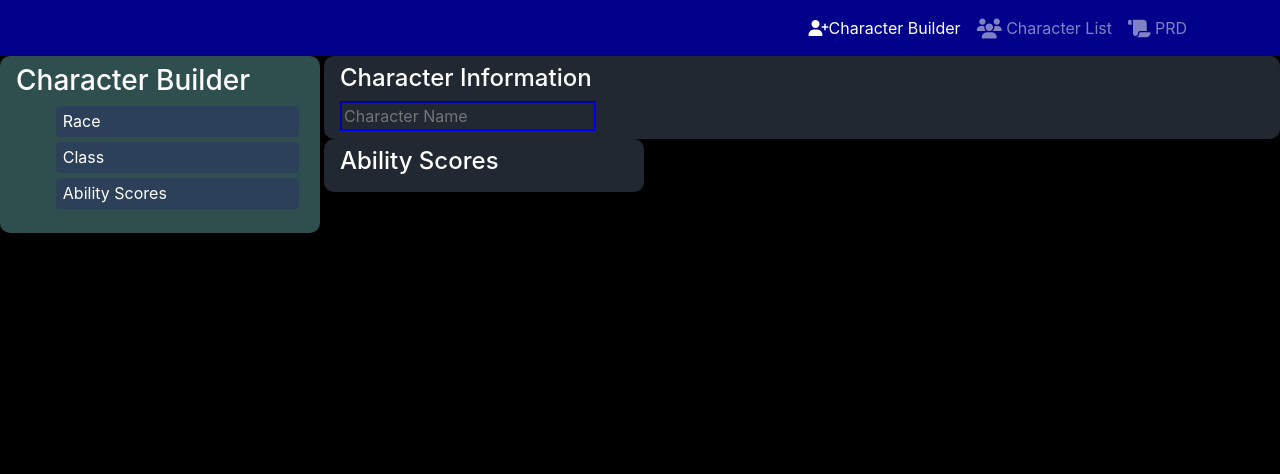
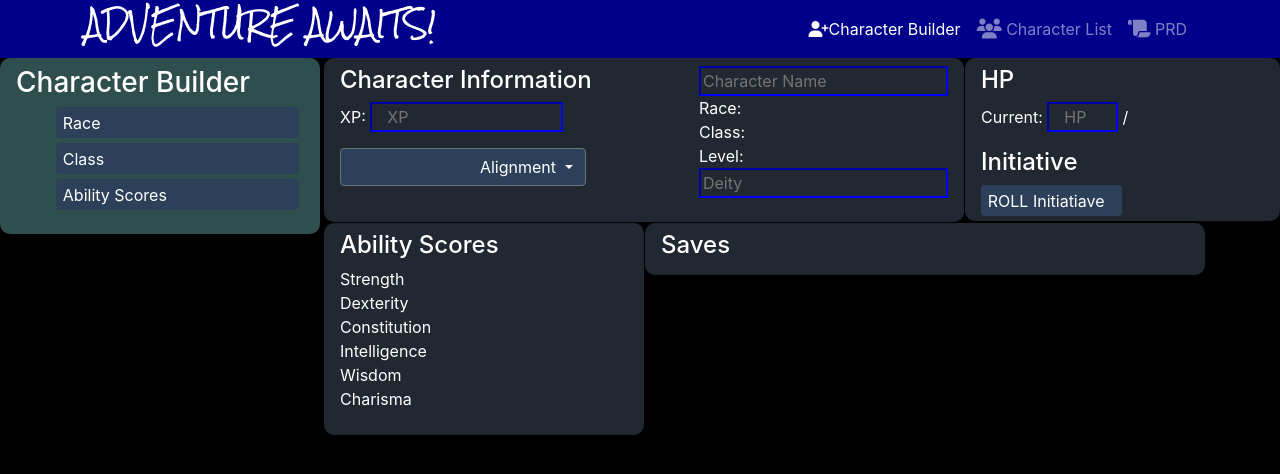
Before and after one commit to Jduncan06/Character-Builder, a website: page index.html in a window 1280 px wide. Drawn offline with nearby package versions, Linux system fonts and the light colour scheme.

Commit message:
middle section

```diff
--- a/index.html
+++ b/index.html
@@ -17,14 +17,16 @@
       rel="stylesheet"
       href="node_modules/font-awesome/css/font-awesome.min.css"
     />
+    <link href="https://fonts.googleapis.com/css2?family=Rock+Salt&display=swap" rel="stylesheet">
     <script
       src="https://kit.fontawesome.com/599b31d8e0.js"
       crossorigin="anonymous"
     ></script>
     <link rel="stylesheet" href="styles.css" />
   </head>
-  <body>
+  <body class="text-white">
     <header>
+      <!--Navbar-collapses to hamburger on  small screens-->
       <nav class="navbar navbar-expand-sm navbar-dark">
         <div class="container">
           <button
@@ -35,22 +37,23 @@
           >
             <span class="navbar-toggler-icon"></span>
           </button>
+          <h3 class="title text-sm-left">ADVENTURE AWAITS!</h3>
           <div class="collapse navbar-collapse" id="pcNavbar">
             <ul class="navbar-nav ml-auto">
               <li class="nav-item active">
                 <a class="nav-link" href="#"
                   ><i class="fa-solid fa-user-plus"></i>Character Builder</a
-                >
+                ><!--create script to toggle character builder panel-->
               </li>
               <li class="nav-item">
                 <a class="nav-link" href="character-list.html"
                   ><i class="fa-solid fa-users fa-lg"></i> Character List</a
-                >
+                ><!--Opens dropdown showing saved characters-->
               </li>
               <li class="nav-item">
                 <a class="nav-link" href="https://www.d20pfsrd.com/"
                   ><i class="fa-solid fa-scroll fa-lg"></i> PRD</a
-                >
+                ><!--Directs to pathfinder reference document-->
               </li>
             </ul>
           </div>
@@ -58,35 +61,85 @@
       </nav>
     </header>
     <div class="container-fluid main-body">
-      <div class="row">
-        <div class="d-none d-md-block col-sm-2 col-md-3 main-column-left text-white rounded-rectangle">
+      <div class="row"><!--top row of sections Info, HP, Init (Character builder)-->
+        <div class="d-none d-md-block col-sm-2 col-md-3 main-column-left rounded-rectangle">
           <h3>Character Builder</h3>
           <div class="button-holder">
-            <ul>
-              <li>
-                <div class="small-margin-right-bottom div-button text-white">Race</div>
+            <ul class="ul-char-build">
+              <li><!--Need modal popup to choose race-->
+                <div class="small-margin-right-bottom div-button">Race</div>
               </li>
-              <li>
-                <div class="small-margin-right-bottom div-button text-white">Class</button>
+              <li><!--Need modal popup to choose class-->
+                <div class="small-margin-right-bottom div-button">Class</button>
               </li>
-              <li>
-                <div class="small-margin-right-bottom div-button text-white">Ability Scores</div>
+              <li><!--Need modal popup to choose how we are assigning ability scores and to choose them-->
+                <div class="small-margin-right-bottom div-button">Ability Scores</div>
               </li>
             </ul>
           </div>
         </div>
         <div class="col-fluid col-md-9 main-column-right">
           <div class="row">
-            <div class="col-fluid section-top rounded-rectangle char-info ml-md-1">
-              <h4 class="text-white">Character Information</h4>
-              <input class="text-input text-white" placeholder="Character Name">
-
+            <!--top section-->
+            <div class="col-8 section-top rounded-rectangle char-info ml-md-1">
+              <div class="row">
+                <div class="col-6">
+                  <h4>Character Information</h4>
+                  <p class=>XP: <input class="text-input col-8" placeholder="XP"></p>
+                  <div class="dropdown">
+                    <button class="btn btn-secondary alignmentBtn dropdown-toggle" type="button" id="alignmentDropdownButton" data-toggle="dropdown" aria-haspopup="true" aria-expanded="false">
+                      Alignment
+                    </button>
+                    <!--Need to fix dropdown to show alignment picked-->
+                    <div class="dropdown-menu" aria-labelledby="alignmentDropdownButton">
+                      <a class="dropdown-item" href="#">Lawful-Good</a>
+                      <a class="dropdown-item" href="#">Neutral-Good</a>
+                      <a class="dropdown-item" href="#">Chaotic-Good</a>
+                      <a class="dropdown-item" href="#">Lawful-Neutral</a>
+                      <a class="dropdown-item" href="#">Neutral</a>
+                      <a class="dropdown-item" href="#">Chaotic-Neutral</a>
+                      <a class="dropdown-item" href="#">Lawful-Evil</a>
+                      <a class="dropdown-item" href="#">Neutral-Evil</a>
+                      <a class="dropdown-item" href="#">Chaotic-Evil</a>
+                    </div>
+                  </div>
+                </div>
+                <div class="col-6">
+                  <ul class= "pb-4 pb-xl-0">
+                    <li><input class="text-input" placeholder="Character Name"></li>
+                    <li>Race:</li><!--Write script to show chosen race here-->
+                    <li>Class:</li><!--Write script to show chosen class here-->
+                    <li>Level:</li><!--Add number picker modal for level and write script to add level-ups to character builder-->
+                    <li><input class="text-input" placeholder="Deity"></li>
+                  </ul>
+                </div>
+              </div>
+            </div>
+            <div class="col section-top rounded-rectangle hp">
+              <h4>HP</h4><!--Need Max HP calculation script-->
+                <p>Current: <input class="text-input col-3 " placeholder="HP"> /</p>
+                <h4>Initiative</h4>
+                <!--Need script to roll d20+ init bonus-->
+                <div class="div-button init ">ROLL Initiatiave</button>
+              </div>
             </div>
           </div>
-            <div class="row">
-              <div class="col-4 rounded-rectangle section-ability-scores ml-md-1">
-                <h4 class="text-white">Ability Scores</h4>
-              </div>
+          <!--End of top section-->
+          <div class="row middle-section">
+            <!--Middle Section-->
+            <div class="col col-sm-4 rounded-rectangle section-ability-scores ml-md-1">
+              <ul class="ul-abilities"><h4>Ability Scores</h4>
+                <!--Add number spinners and scripts to increase/decrease correct abilities with racial bonuses-->
+                <li>Strength</li>
+                <li>Dexterity</li>
+                <li>Constitution</li>
+                <li>Intelligence</li>
+                <li>Wisdom</li>
+                <li>Charisma</li>
+              </ul>
+            </div>
+            <div class="col-sm-7 section-saves rounded-rectangle">
+              <h4>Saves</h4>
             </div>
           </div>
         </div>
--- a/styles.css
+++ b/styles.css
@@ -3,8 +3,11 @@ html body{
 }
 .navbar{
     background-color: darkblue;
+
 }
-
+.title{
+    font-family: 'Rock Salt', cursive;
+}
 .main-column-left{
     display:inline-block;
     background: darkslategray;
@@ -43,7 +46,7 @@ ul{
     margin-right: 0.3em;
 }
 .section-ability-scores{
-
+    margin-top: 1px;
     width:100%;
     height:fit-content;
     background: #222831;
@@ -57,7 +60,38 @@ ul{
     height:100%;
 }
 .text-input{
+    cursor: pointer;
     background: #222831;
     outline-color: darkblue;
     border-color: blue;
+    width:100%
 }
+.ul-abilities{
+    padding:0;
+}
+.alignmentBtn{
+    outline-color: #2d4059;
+    width: 85%;
+    text-align: right;
+    text-decoration-color: white;
+    background-color: #2d4059;
+}
+.hp{
+    margin-left: 1px;
+    padding-bottom: 0;
+    height:fit-content;
+}
+.section-saves{
+    margin-top: 1px;
+    margin-right: 0;
+    margin-left: 1px;
+    width:100%;
+    height:fit-content;
+    background: #222831;
+}
+.init{
+    width: 50%;
+    height: 85%;
+    margin-top: 1px;
+    margin-bottom: 5px;
+}
```
